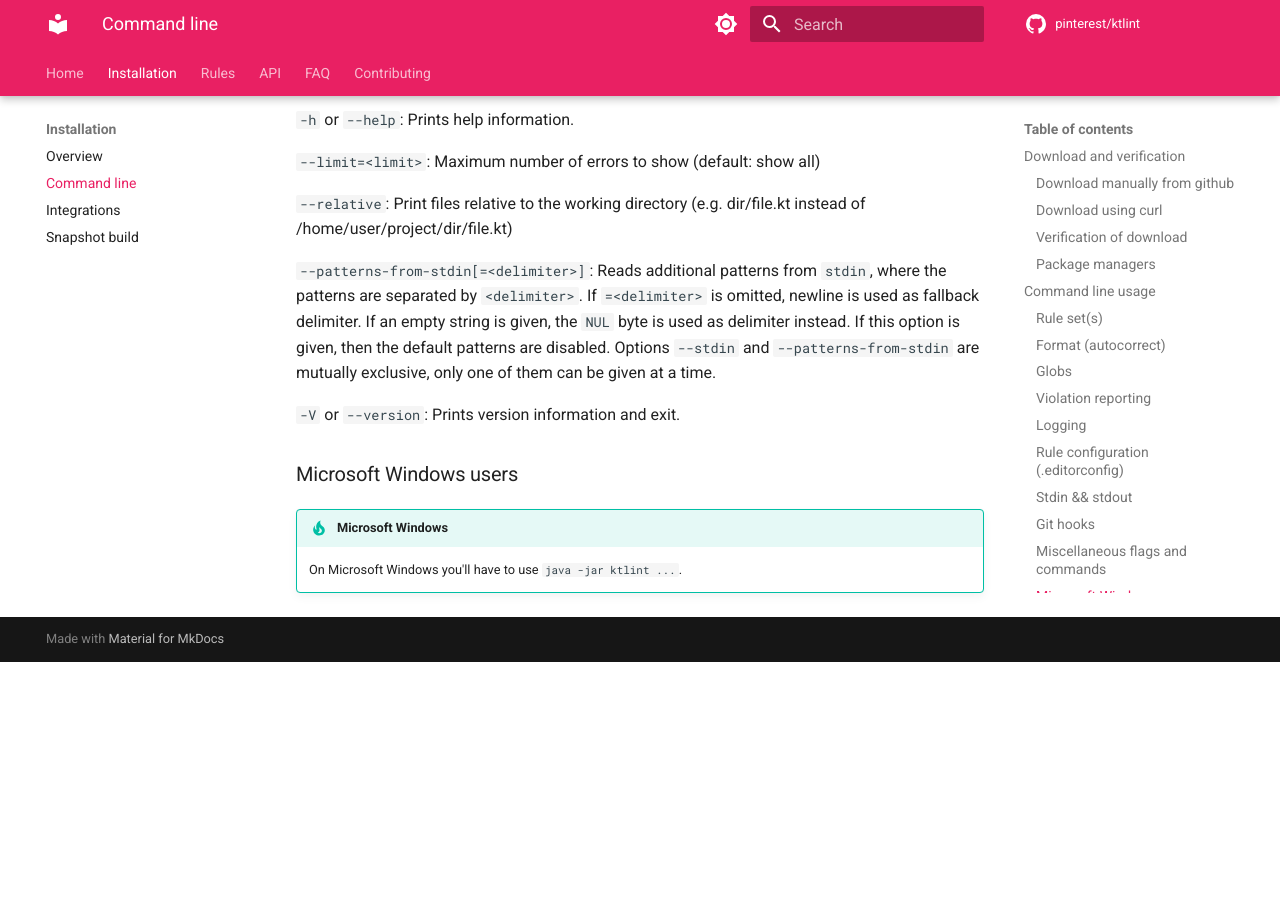
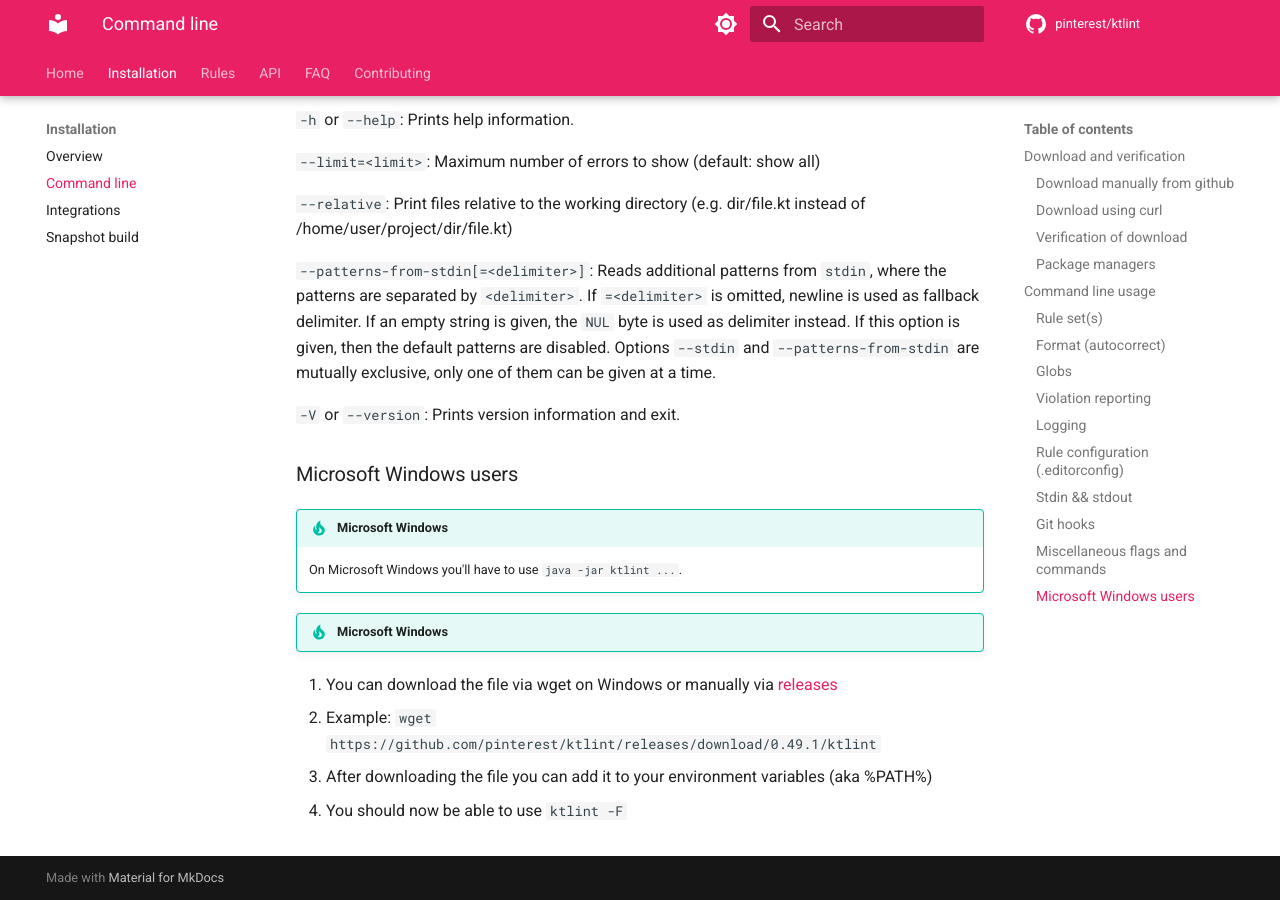
Before and after one commit to pinterest/ktlint, an MkDocs documentation site: the page built from documentation/snapshot/docs/install/cli.md, in a window 1280 px wide and 900 px high, scrolled down 5927 px. Built offline with MkDocs 1.6.1 and Material for MkDocs 9.7.7, drawn with Linux system fonts in a browser that asks for light colours; comment, search, counter and statistics services are not loaded; the version menu is left out; before the commit the page ends 6589 px from its top, so only the background shows below that.

Commit message:
Updating `cli.md` Adding extra info to help guide the user to installing ktlint on Windows

```diff
--- a/documentation/snapshot/docs/install/cli.md
+++ b/documentation/snapshot/docs/install/cli.md
@@ -220,3 +220,12 @@ Options `--stdin` and `--patterns-from-stdin` are mutually exclusive, only one o
 
 !!! tip "Microsoft Windows"
     On Microsoft Windows you'll have to use `java -jar ktlint ...`.
+
+!!! tip "Microsoft Windows"
+
+1. You can download the file via wget on Windows or manually via [releases](https://github.com/pinterest/ktlint/releases)
+- Example: `wget https://github.com/pinterest/ktlint/releases/download/0.49.1/ktlint`
+
+2. After downloading the file you can add it to your environment variables (aka %PATH%)
+
+3. You should now be able to use `ktlint -F`
```
Also changed, not shown: documentation/release-latest/docs/install/cli.md (+7 -1 lines).
